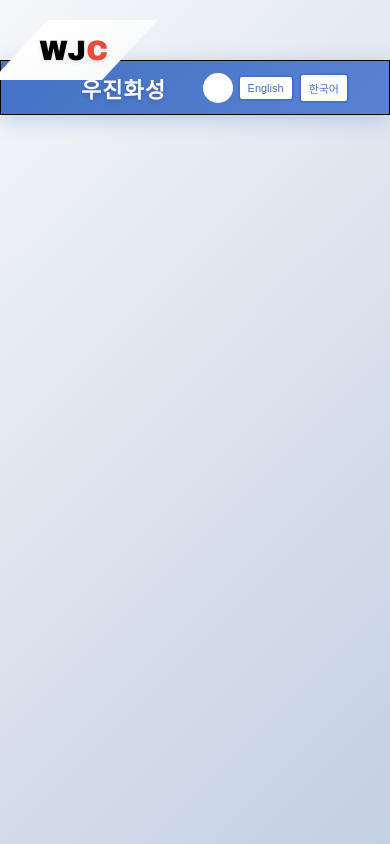
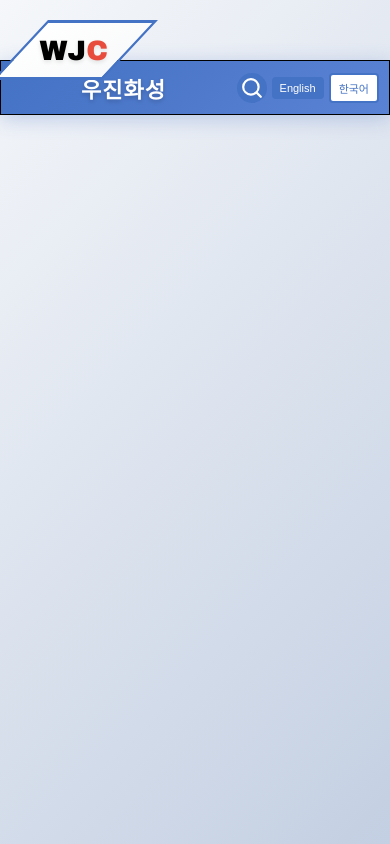
Before and after one commit to BO3957/WoojinChemical, a Next.js app: page / in a window 390 px wide. Built offline with nearby package versions, Linux system fonts and the light colour scheme.

Commit message:
언어 버튼 스타일 통일 및 위치 조정

```diff
--- a/pages/MainPage.module.css
+++ b/pages/MainPage.module.css
@@ -29,7 +29,7 @@
     height: 90px;
     background: linear-gradient(135deg, #ffffff 0%, #f8f9fa 100%);
     position: absolute;
-    border: px solid #4472C4;
+    border: 3px solid #4472C4;
     top: 20px;
     left: 45px;
     transform: skewX(-43deg);
@@ -78,7 +78,7 @@
 .searchBtn {
     width: 30px;
     height: 30px;
-    background: white;
+    background: #4472C4;
     border: none;
     border-radius: 50%;
     display: flex;
@@ -89,7 +89,7 @@
 }
 
 .searchBtn:hover {
-    background: #f0f0f0;
+    background: #365899;
 }
 
 .searchBtn svg {
@@ -101,24 +101,23 @@
     align-items: center;
     gap: 10px;
     margin-left: auto;
-    margin-right: 80px;
+    margin-right: 20px;
 }
 
 .langBtn {
     padding: 8px 16px;
-    background: white;
-    color: #4472C4;
-    border: 2px solid #4472C4;
+    background: #4472C4;
+    color: white;
+    border: none;
     border-radius: 4px;
     font-size: 14px;
     font-weight: 500;
     cursor: pointer;
-    transition: all 0.2s;
+    transition: background 0.2s;
 }
 
 .langBtn:hover {
-    background: #4472C4;
-    color: white;
+    background: #365899;
 }
 
 .langBtnKorean {
@@ -155,7 +154,7 @@
     }
     .buttonGroup {
         gap: 8px;
-        margin-right: 60px;
+        margin-right: 15px;
     }
     .langBtn, .langBtnKorean {
         padding: 6px 12px;
@@ -181,7 +180,7 @@
     }
     .buttonGroup {
         gap: 5px;
-        margin-right: 40px;
+        margin-right: 10px;
     }
     .langBtn, .langBtnKorean {
         padding: 5px 8px;
```
